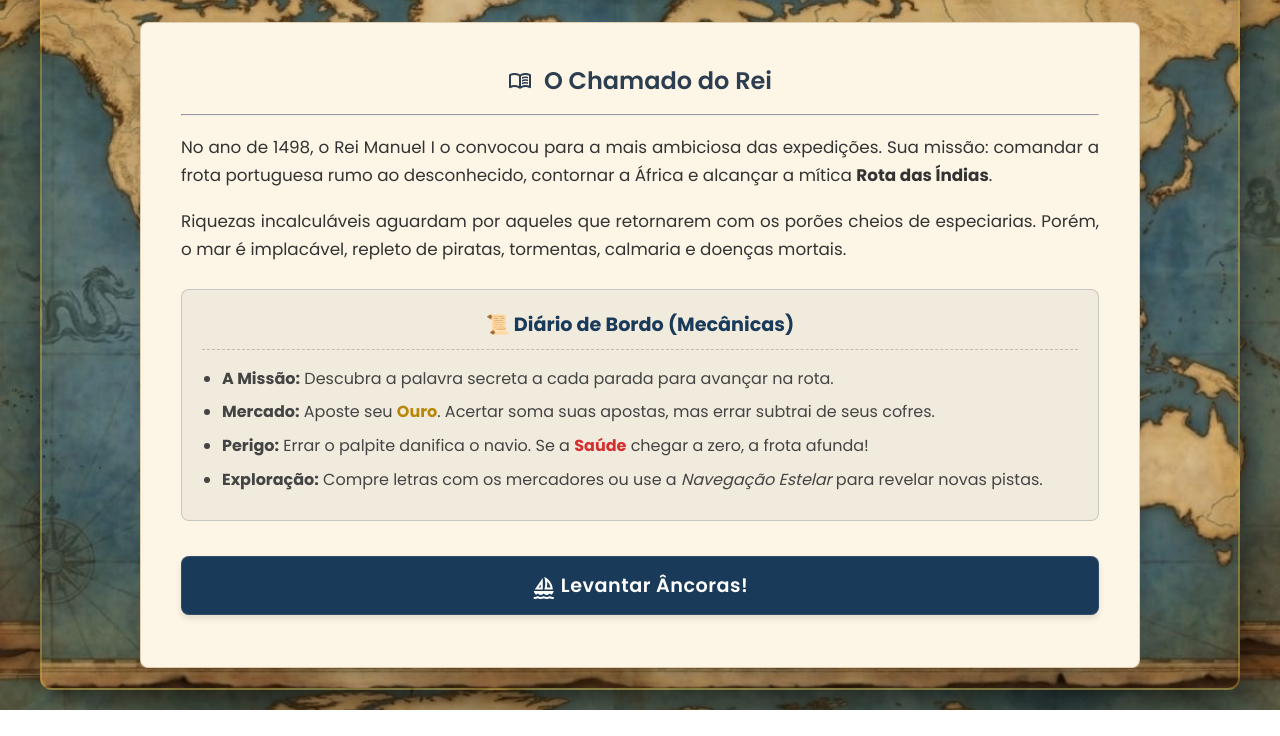
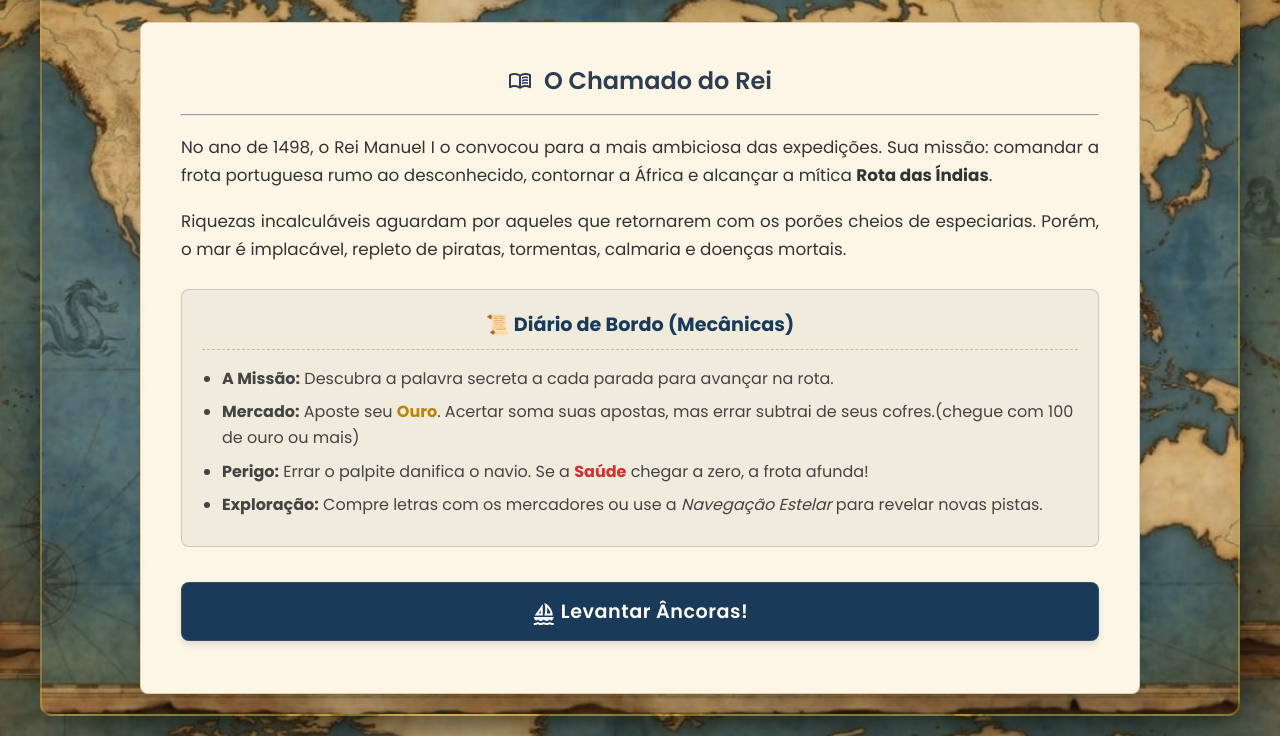
Before and after one commit to rodr1goxl/jogo, a plain HTML site: page index.html in a window 1280 px wide. Shown: the part 150-886 px from the top of the page. Before the commit the page ends 860 px from the top, so only its background shows below. Drawn offline with nearby package versions, Linux system fonts and the light colour scheme.

Commit message:
update index.html

```diff
--- a/index.html
+++ b/index.html
@@ -34,7 +34,7 @@
                     <h2 class="rules-title">📜 Diário de Bordo (Mecânicas)</h2>
                     <ul>
                         <li><strong>A Missão:</strong> Descubra a palavra secreta a cada parada para avançar na rota.</li>
-                        <li><strong>Mercado:</strong> Aposte seu <span class="highlight-gold">Ouro</span>. Acertar soma suas apostas, mas errar subtrai de seus cofres.</li>
+                        <li><strong>Mercado:</strong> Aposte seu <span class="highlight-gold">Ouro</span>. Acertar soma suas apostas, mas errar subtrai de seus cofres.(chegue com 100 de ouro ou mais)</li>
                         <li><strong>Perigo:</strong> Errar o palpite danifica o navio. Se a <span class="highlight-health">Saúde</span> chegar a zero, a frota afunda!</li>
                         <li><strong>Exploração:</strong> Compre letras com os mercadores ou use a <em>Navegação Estelar</em> para revelar novas pistas.</li>
                     </ul>
```
